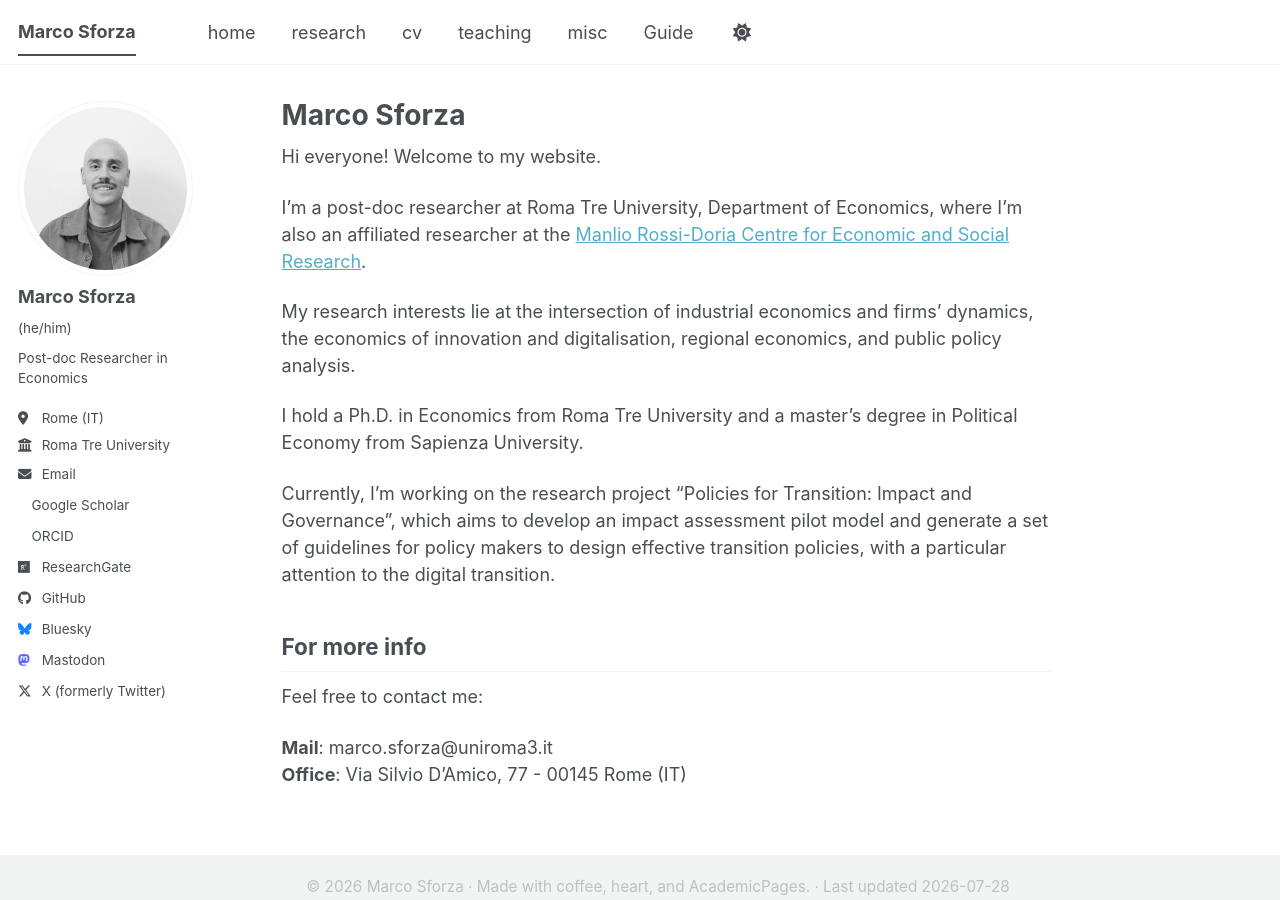
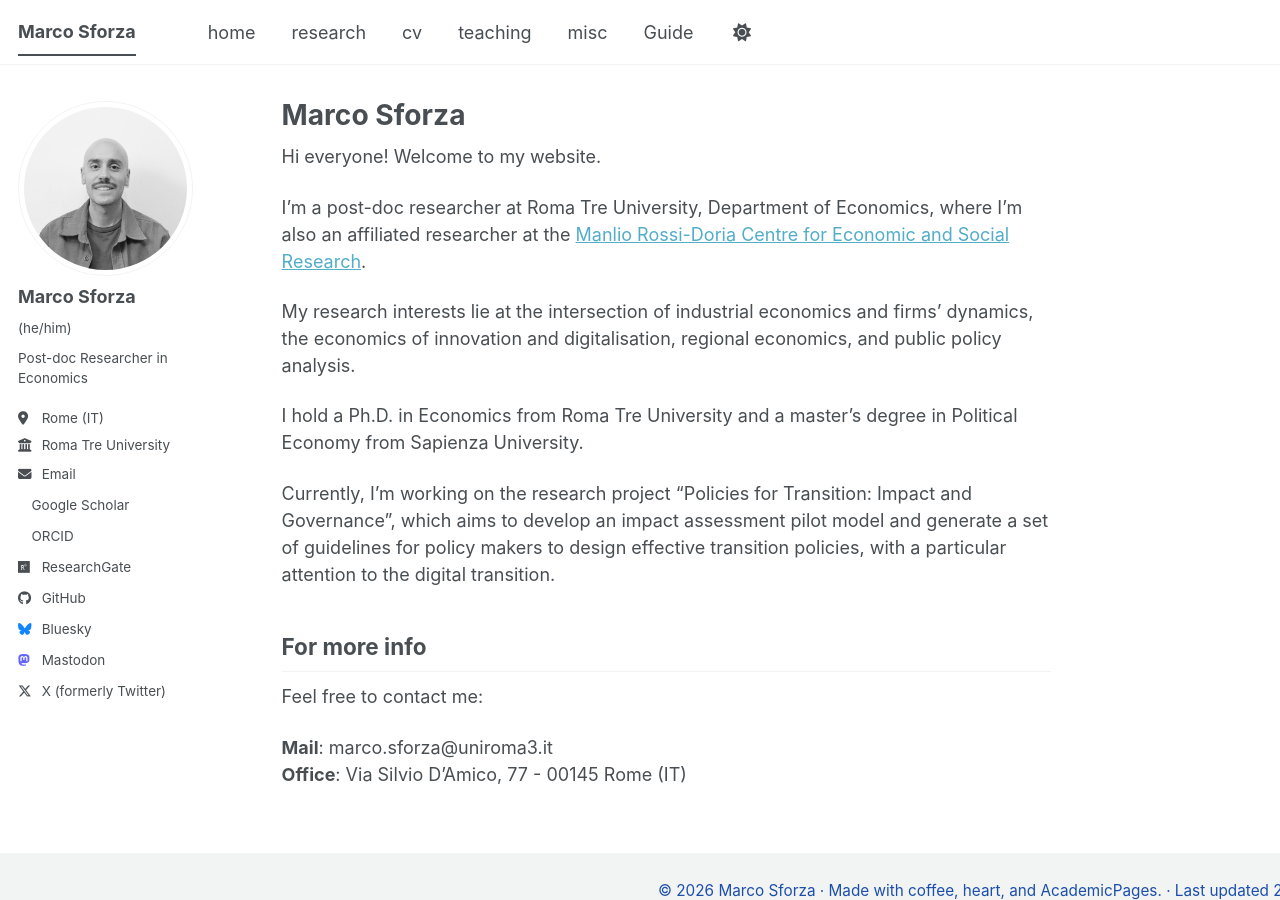
Before and after one commit to marcosforza/marcosforza.github.io, a Jekyll site: the page built from _pages/about.md, in a window 1280 px wide. Built offline with Jekyll 4.4.1, drawn with Linux system fonts in a browser that asks for light colours; a style sheet for code colours, icons or effects is not loaded.

Commit message:
Refactor footer styles in _custom.scss
Updated footer styles for improved layout and alignment.

```diff
--- a/_sass/layout/_custom.scss
+++ b/_sass/layout/_custom.scss
@@ -1,17 +1,18 @@
 .page__footer {
   border-top: 0 !important;
   margin-top: 0 !important;
-  padding: 0.25rem 0 !important;
-}
-
-.page__footer-follow {
-  display: none !important;
+  padding: 0 !important;
+  min-height: 2.6rem;
+  display: flex;
+  align-items: center;      // centra in altezza
+  justify-content: flex-start;
 }
 
 .page__footer-copyright {
-  border-top: 0 !important;
+  width: 100%;
   margin: 0 !important;
-  padding: 0 !important;
+  padding: 0 1rem !important;
   line-height: 1.1 !important;
-  text-align: center;
+  text-align: left;         // allineato a sinistra
+  color: #1b4faa;           // cambia qui il colore
 }
```
